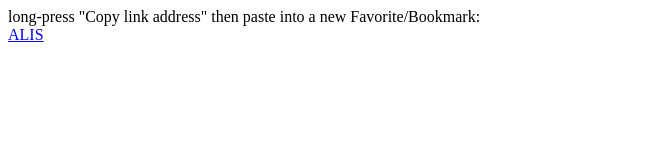
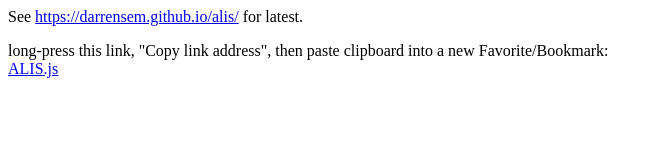
Before and after one commit to DarrenSem/alis, a plain HTML site: page index.html in a window 1280 px wide. Shown: the whole page, without its empty margins (0-663 px from the left). Drawn offline with Linux system fonts and the light colour scheme.

Commit message:
Update bookmarklet JS code

```diff
--- a/bookmarklet.js
+++ b/bookmarklet.js
@@ -1 +1 @@
-javascript:void function(){"use strict";const a="innerText",b="textContent",c=console,d=document,e=d.querySelectorAll.bind(document),f=a=>a.parentElement,g=a=>a.length,h=(a,b)=>a?.match(b),i=a=>a.at(-1),j=setTimeout,k=a=>a.click(),l=(a,...b)=>a.scrollIntoView(...b),m=(c,d)=>{const e=[];if(c.forEach(c=>{const d=f(c),g=d[a],h=d[b];e.push(c)}),g(e)){const a=i(e),b=f(a),c={behavior:"smooth",block:"end"};j(l,99,b,c),j(l,900,f(d),c)}return e},n=()=>{const c=/^(Neutral|Unsure|Neither (like|agree) nor (dislike|disagree)|About Average|Somewhat Important|3)$/,d=e("input[type=\"radio\"]");d.forEach(d=>{const e=h(d.getAttribute("aria-label"),/(\d) stars?/)?.[1],g=f(d),i=e??g[a],j=h(i,c)??("3"==d.value&&[" Agree"].includes(g[b]));j&&k(d)})},o=b=>{const c=[],d=/Next|Get Results/,f=e("button[class~='button']");return f.forEach(b=>{const e=b[a],f=b.classList,g=h(e,d);g&&!f.contains("js-disabled")&&c.push(b)}),g(c)&&!b&&j(k,44,i(c)),c};c.clear(),c.log((()=>{const b=e("div[class~='rank']>div[class~='handle']"),c={h:b},d=g(b)?[...e("div[class~='rank']>div[class~='value']")].map(b=>b[a]):[],f="1"==d[0]&&"1"==i(d);return f?c.r=m(b,o(!0)[0]):(n(),c.r=o()),c})())}();
+javascript:void function(){"use strict";const a="innerText",b="textContent",c=console,d=document,e=d.querySelectorAll.bind(document),f=(a="rank",b="div",c="class~=")=>b+"["+c+"\""+a+"\"]",g=a=>a.parentElement,h=a=>a.length,i=(a,b)=>a?.match(b),j=a=>a.at(-1),k=setTimeout,l=a=>a.click(),m=(a,...b)=>a.scrollIntoView(...b),n=(c,d)=>{const e=[];if(c.forEach(c=>{const d=g(c),f=d[a],h=d[b];e.push(c)}),h(e)){const a=j(e),b=g(a),c={behavior:"smooth",block:"end"};k(m,99,b,c),k(m,900,g(d),c)}return e},o=()=>{const c=/^(Neutral|Unsure|Neither (like|agree) nor (dislike|disagree)|About Average|Somewhat Important|3)$/,d=e(f("radio","input","type="));d.forEach(d=>{const e=i(d.getAttribute("aria-label"),/(\d) stars?/)?.[1],f=g(d),h=e??f[a],j=i(h,c)??("3"==d.value&&[" Agree"].includes(f[b]));j&&l(d)})},p=b=>{const c=[],d=/Next|Get Results/,g=e(f("button","button"));return g.forEach(b=>{const e=b[a],f=b.classList,g=i(e,d);g&&!f.contains("js-disabled")&&c.push(b)}),h(c)&&!b&&k(l,44,j(c)),c};c.clear(),c.log((()=>{const b=e(f()+">"+f("handle")),c={h:b},d=h(b)?[...e(f()+">"+f("value"))].map(b=>b[a]):[],g="1"==d[0]&&"1"==j(d);return g?c.r=n(b,p(!0)[0]):(o(),c.r=p()),c})())}();
--- a/index.html
+++ b/index.html
@@ -3,8 +3,11 @@
     <title>ALIS.js - link to add as Favorite.html</title>
   </head>
   <body>
-    <p>long-press "Copy link address" then paste into a new Favorite/Bookmark:<br />
-      <a href='javascript:var n = /Neutral|Unsure/; document.querySelectorAll("input[type=\"radio\"]").forEach( r => r.parentElement.innerText.match(n) && r.click() )'>ALIS</a>
+    <p>
+      See <a href="https://darrensem.github.io/alis/">https://darrensem.github.io/alis/</a> for latest.
+    </p>
+    <p>long-press this link, "Copy link address", then paste clipboard into a new Favorite/Bookmark:<br />
+      <a href='javascript:void function(){"use strict";const a="innerText",b="textContent",c=console,d=document,e=d.querySelectorAll.bind(document),f=(a="rank",b="div",c="class~=")=>b+"["+c+"\""+a+"\"]",g=a=>a.parentElement,h=a=>a.length,i=(a,b)=>a?.match(b),j=a=>a.at(-1),k=setTimeout,l=a=>a.click(),m=(a,...b)=>a.scrollIntoView(...b),n=(c,d)=>{const e=[];if(c.forEach(c=>{const d=g(c),f=d[a],h=d[b];e.push(c)}),h(e)){const a=j(e),b=g(a),c={behavior:"smooth",block:"end"};k(m,99,b,c),k(m,900,g(d),c)}return e},o=()=>{const c=/^(Neutral|Unsure|Neither (like|agree) nor (dislike|disagree)|About Average|Somewhat Important|3)$/,d=e(f("radio","input","type="));d.forEach(d=>{const e=i(d.getAttribute("aria-label"),/(\d) stars?/)?.[1],f=g(d),h=e??f[a],j=i(h,c)??("3"==d.value&&[" Agree"].includes(f[b]));j&&l(d)})},p=b=>{const c=[],d=/Next|Get Results/,g=e(f("button","button"));return g.forEach(b=>{const e=b[a],f=b.classList,g=i(e,d);g&&!f.contains("js-disabled")&&c.push(b)}),h(c)&&!b&&k(l,44,j(c)),c};c.clear(),c.log((()=>{const b=e(f()+">"+f("handle")),c={h:b},d=h(b)?[...e(f()+">"+f("value"))].map(b=>b[a]):[],g="1"==d[0]&&"1"==j(d);return g?c.r=n(b,p(!0)[0]):(o(),c.r=p()),c})())}();'>ALIS.js</a>
       </p>
     </body>
 </html>
```
